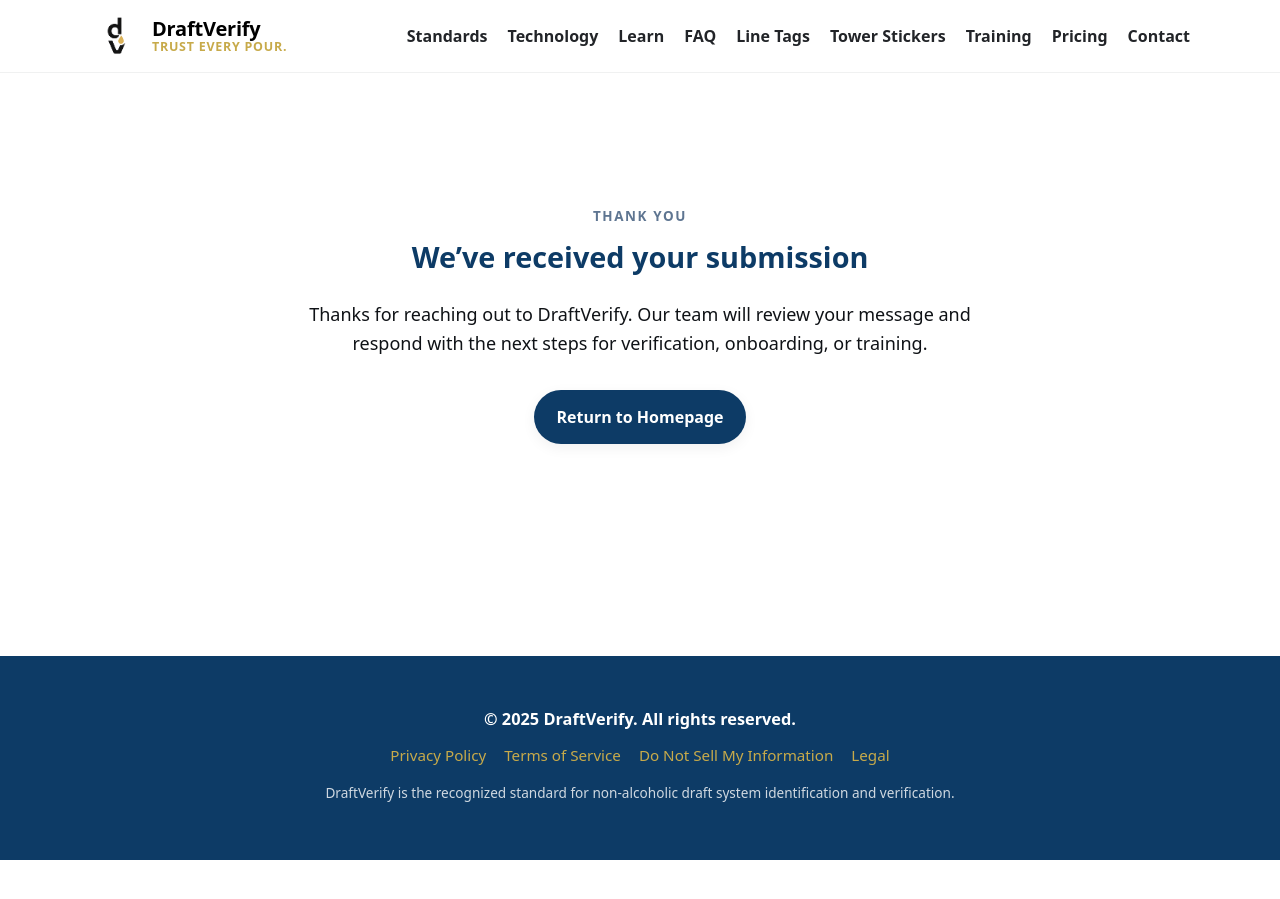
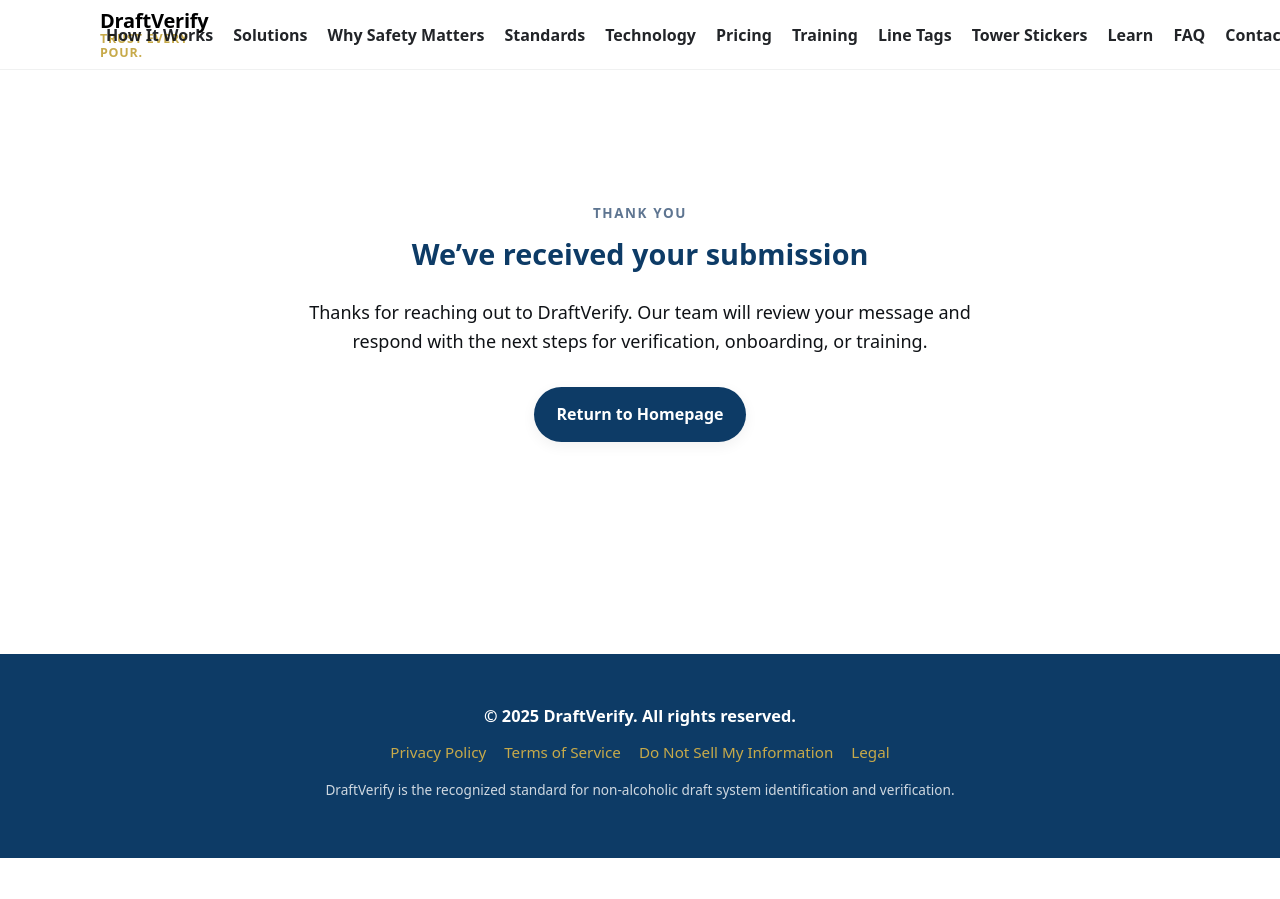
Before and after one commit to draftverify/draftverify.com, a Jekyll site: the page built from thank-you.html, in a window 1280 px wide. Built offline with Jekyll 4.4.1, drawn with Linux system fonts in a browser that asks for light colours.

Commit message:
Update header.html

```diff
--- a/_includes/header.html
+++ b/_includes/header.html
@@ -19,14 +19,24 @@
 
     <!-- Desktop Nav -->
     <nav class="nav-desktop">
+      <!-- Buyer Journey -->
+      <a href="{{ '/how-it-works/' | relative_url }}" data-nav="how-it-works">How It Works</a>
+      <a href="{{ '/solutions/' | relative_url }}" data-nav="solutions">Solutions</a>
+      <a href="{{ '/why-safety-matters/' | relative_url }}" data-nav="why-safety-matters">Why Safety Matters</a>
+
+      <!-- Core Product & Standard -->
       <a href="{{ '/standards/' | relative_url }}" data-nav="standards">Standards</a>
       <a href="{{ '/technology/' | relative_url }}" data-nav="technology">Technology</a>
+
+      <!-- Commercial -->
+      <a href="{{ '/pricing/' | relative_url }}" data-nav="pricing">Pricing</a>
+      <a href="{{ '/training/' | relative_url }}" data-nav="training">Training</a>
+      <a href="{{ '/line-tags/' | relative_url }}" data-nav="line-tags">Line Tags</a>
+      <a href="{{ '/tower-stickers/' | relative_url }}" data-nav="tower-stickers">Tower Stickers</a>
+
+      <!-- Support -->
       <a href="{{ '/learn/' | relative_url }}" data-nav="learn">Learn</a>
       <a href="{{ '/faq/' | relative_url }}" data-nav="faq">FAQ</a>
-      <a href="{{ '/line-tags/' | relative_url }}" data-nav="line-tags">Line Tags</a>
-      <a href="{{ '/tower-stickers/' | relative_url }}" data-nav="tower-stickers">Tower Stickers</a>
-      <a href="{{ '/training/' | relative_url }}" data-nav="training">Training</a>
-      <a href="{{ '/pricing/' | relative_url }}" data-nav="pricing">Pricing</a>
       <a href="{{ '/contact/' | relative_url }}" data-nav="contact">Contact</a>
     </nav>
   </div>
@@ -35,15 +45,27 @@
 <!-- Mobile Drawer -->
 <div id="drawer" class="drawer" aria-hidden="true">
   <nav class="drawer-nav">
+
+    <!-- Buyer Journey -->
+    <a href="{{ '/how-it-works/' | relative_url }}" data-nav="how-it-works" class="drawer-link">How It Works</a>
+    <a href="{{ '/solutions/' | relative_url }}" data-nav="solutions" class="drawer-link">Solutions</a>
+    <a href="{{ '/why-safety-matters/' | relative_url }}" data-nav="why-safety-matters" class="drawer-link">Why Safety Matters</a>
+
+    <!-- Core Product & Standard -->
     <a href="{{ '/standards/' | relative_url }}" data-nav="standards" class="drawer-link">Standards</a>
     <a href="{{ '/technology/' | relative_url }}" data-nav="technology" class="drawer-link">Technology</a>
+
+    <!-- Commercial -->
+    <a href="{{ '/pricing/' | relative_url }}" data-nav="pricing" class="drawer-link">Pricing</a>
+    <a href="{{ '/training/' | relative_url }}" data-nav="training" class="drawer-link">Training</a>
+    <a href="{{ '/line-tags/' | relative_url }}" data-nav="line-tags" class="drawer-link">Line Tags</a>
+    <a href="{{ '/tower-stickers/' | relative_url }}" data-nav="tower-stickers" class="drawer-link">Tower Stickers</a>
+
+    <!-- Support -->
     <a href="{{ '/learn/' | relative_url }}" data-nav="learn" class="drawer-link">Learn</a>
     <a href="{{ '/faq/' | relative_url }}" data-nav="faq" class="drawer-link">FAQ</a>
-    <a href="{{ '/line-tags/' | relative_url }}" data-nav="line-tags" class="drawer-link">Line Tags</a>
-    <a href="{{ '/tower-stickers/' | relative_url }}" data-nav="tower-stickers" class="drawer-link">Tower Stickers</a>
-    <a href="{{ '/training/' | relative_url }}" data-nav="training" class="drawer-link">Training</a>
-    <a href="{{ '/pricing/' | relative_url }}" data-nav="pricing" class="drawer-link">Pricing</a>
     <a href="{{ '/contact/' | relative_url }}" data-nav="contact" class="drawer-link">Contact</a>
+
   </nav>
 </div>
 
```
